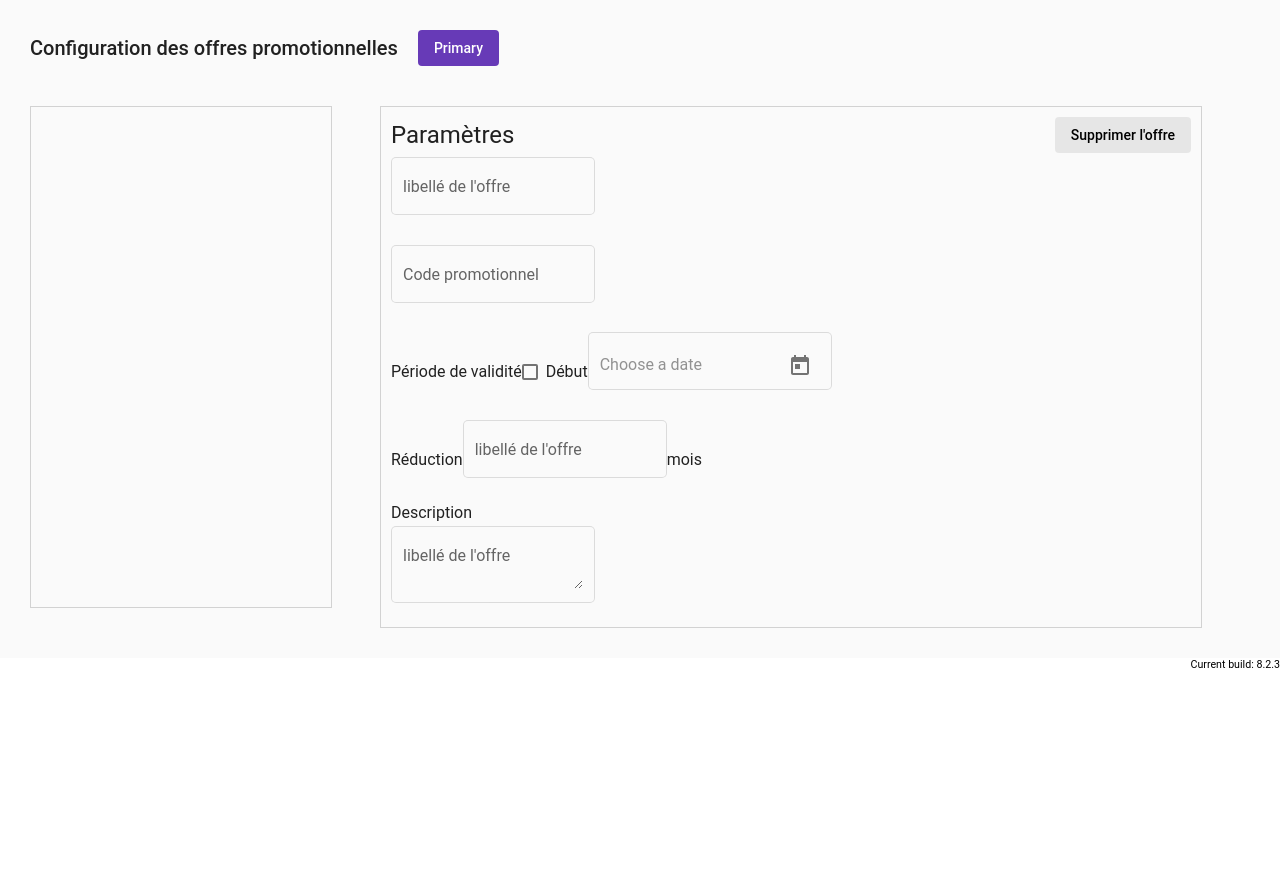
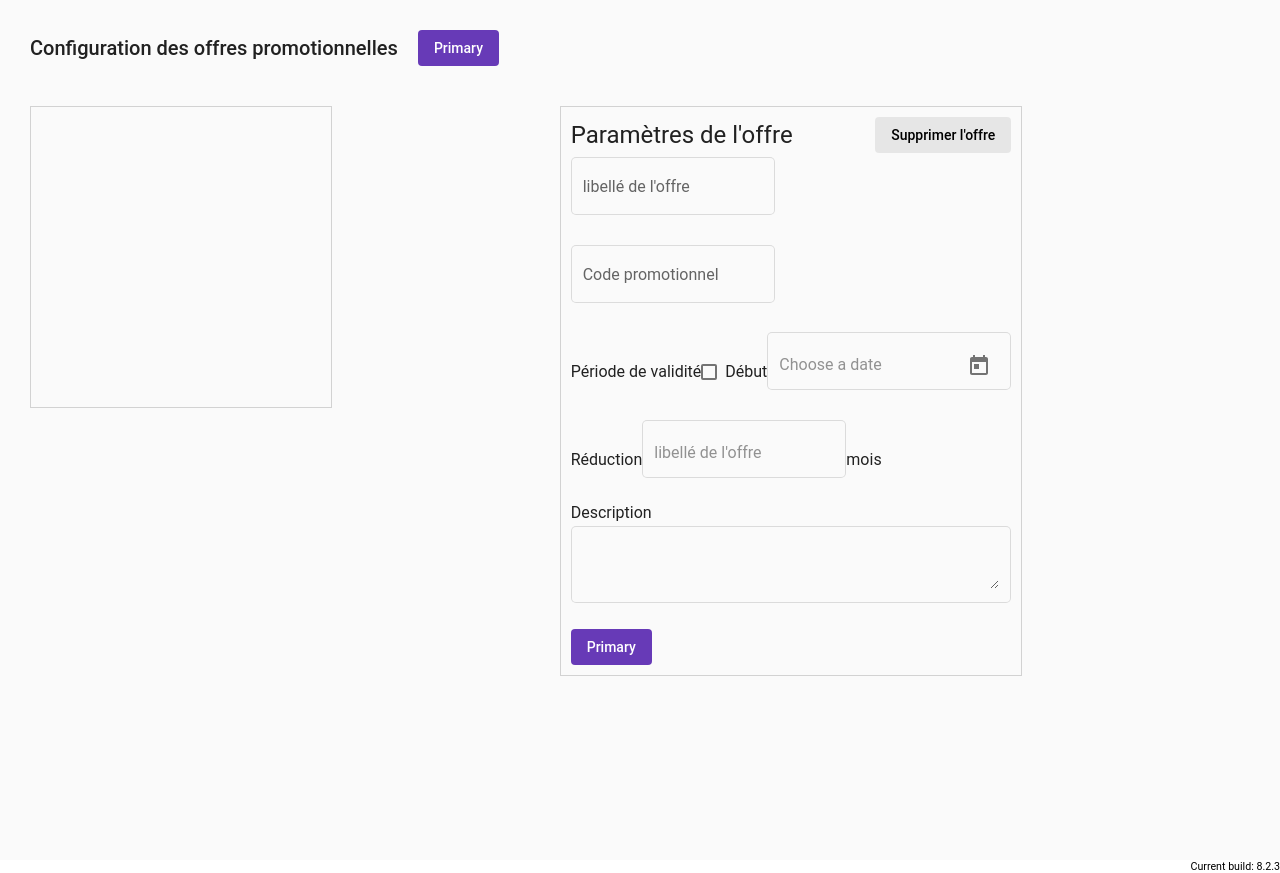
Before and after one commit to emilletpharma/Coupon, an Angular app: page / in a window 1280 px wide. Before the commit the page ends 800 px from the top, so only its background shows below. Built offline with nearby package versions, Linux system fonts and the light colour scheme.

Commit message:
2 files modified

```diff
--- a/src/app/form-field-overview-example.html
+++ b/src/app/form-field-overview-example.html
@@ -9,7 +9,7 @@
 		<div class="space"></div>
 		<div class="right">
 			<div class="top">
-				<div class="title">Paramètres</div>
+				<div class="title">Paramètres de l'offre</div>
 				<button mat-flat-button color="primary">Supprimer l'offre</button>
 			</div>
 			<mat-form-field appearance="outline">
@@ -20,7 +20,8 @@
 					<mat-label>Code promotionnel</mat-label>
 					<input matInput placeholder="Code promotionnel">
           </mat-form-field>
-					<div class="raw">
+
+					<div class="horizontal">
 						<div>Période de validité</div>
 						<mat-checkbox class="example-margin">Début</mat-checkbox>
 						<mat-form-field appearance="outline">
@@ -29,19 +30,20 @@
 							<mat-datepicker #picker></mat-datepicker>
 						</mat-form-field>
 					</div>
-					<div class="raw">
+
+
+					<div class="horizontal">
 						<div>Réduction</div>
 						<mat-form-field appearance="outline">
-							<mat-label>libellé de l'offre</mat-label>
 							<input matInput placeholder="libellé de l'offre">
-              </mat-form-field>
-							<div>mois</div>
+            </mat-form-field>
+						<div>mois</div>
 					</div>
 					<div>Description</div>
-					<mat-form-field appearance="outline">
-						<mat-label>libellé de l'offre</mat-label>
-						<textarea matInput placeholder="libellé de l'offre"></textarea>
+					<mat-form-field class="stretch" appearance="outline">
+						<textarea  matInput></textarea>
 					</mat-form-field>
+          <button mat-flat-button color="primary">Primary</button>
 		</div>
 		<div class="space"></div>
 	</div>
--- a/src/app/form-field-overview-example.scss
+++ b/src/app/form-field-overview-example.scss
@@ -1,4 +1,5 @@
 .container {
+  height: 100vh;
   margin: 0px;
   display: flex;
   flex-direction: column;
@@ -21,7 +22,7 @@
 
           .left {
             width: 300px;
-            height: 500px;
+            height: 300px;
             border: solid 1px rgba(0, 0, 0, 0.16);
       }
 
@@ -31,8 +32,8 @@
         flex-direction: column;
         align-items: flex-start;
         align-content: space-between;
-        width: 800px;
-        height: 500px;
+       // width: 800px;
+       // height: 700px;
         border: solid 1px rgba(0, 0, 0, 0.16);
 
         .top {
@@ -52,7 +53,7 @@
           }
         }
 
-        .raw {
+        .horizontal {
           width: 100%;
           display: flex;
           flex-direction: row;
@@ -73,3 +74,7 @@
 .container > * {
   width: 100%;
 }
+
+.stretch {
+  width: 100%;
+}
```
